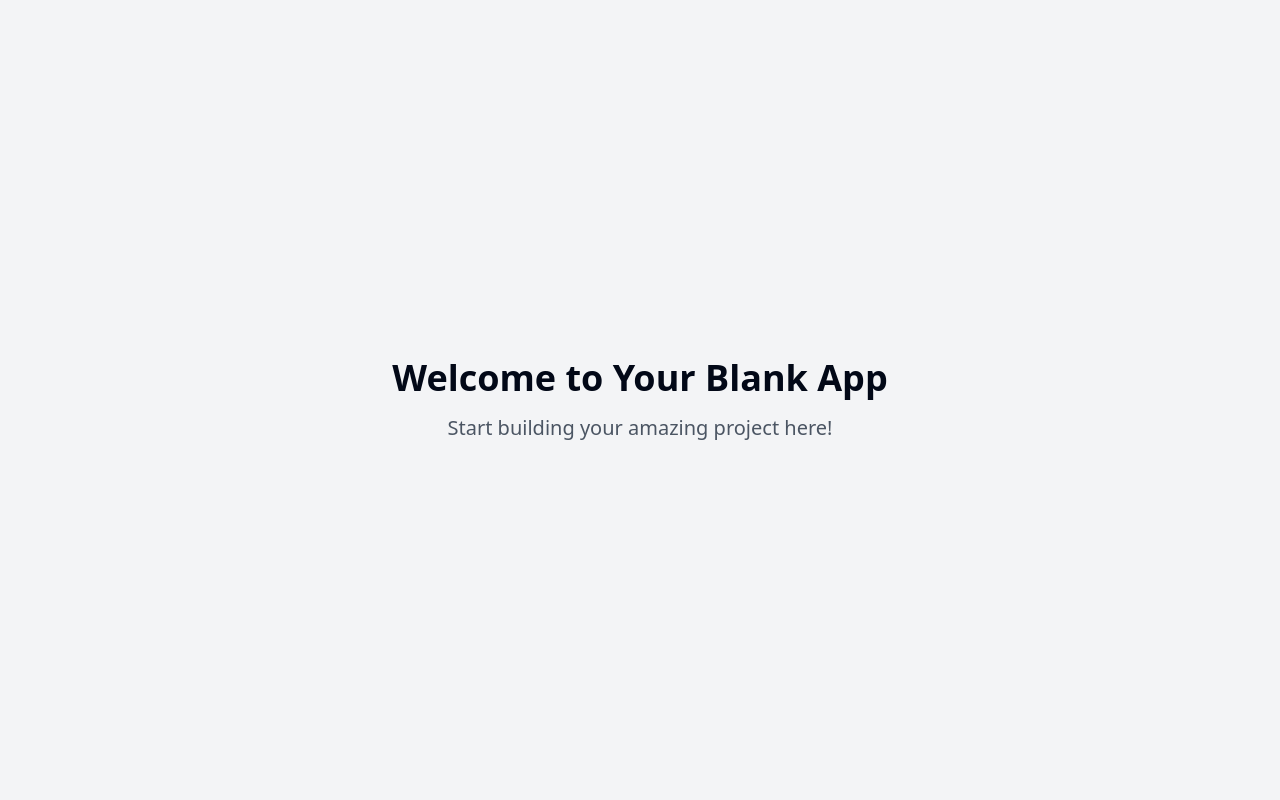
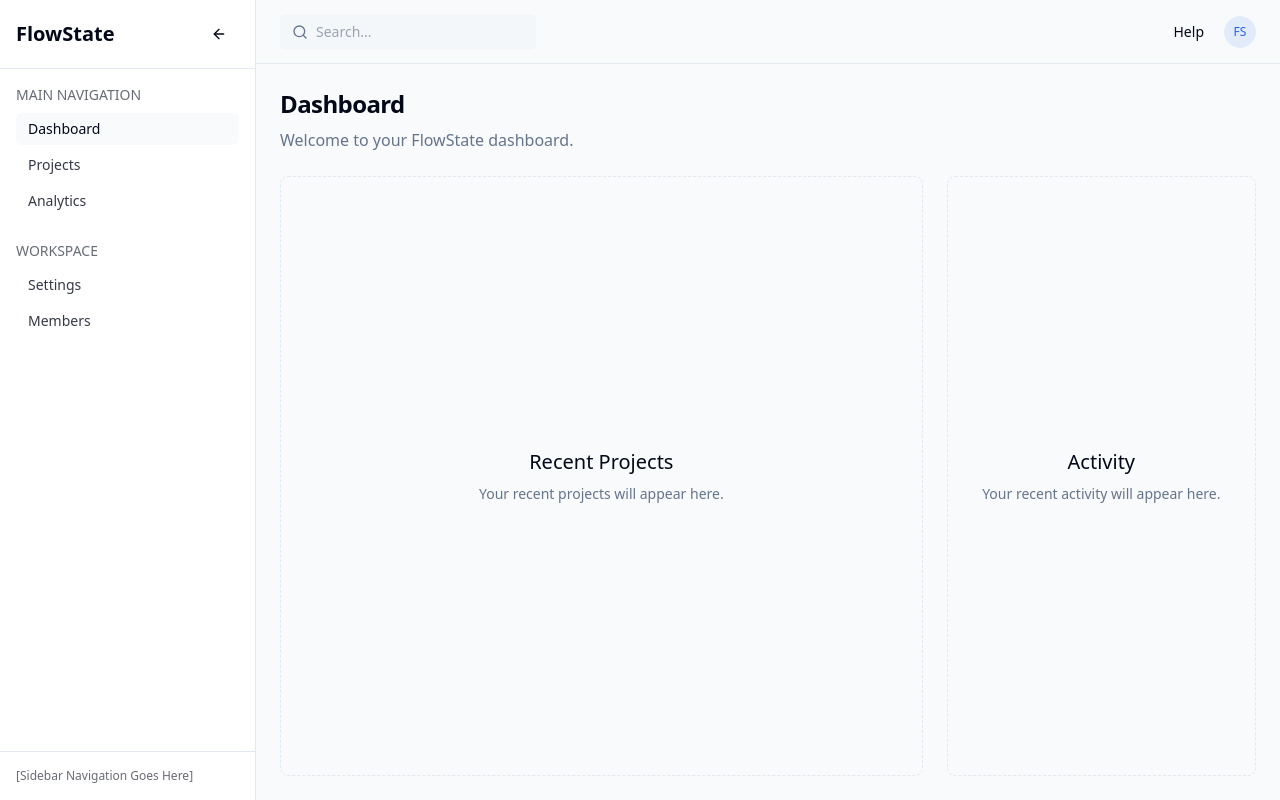
Before and after one commit to i3r4d/FlowState, a React (Vite) app: page / in a window 1280 px wide. Built offline with nearby package versions, Linux system fonts and the light colour scheme.

Commit message:
feat: Implement FlowState dashboard shell
Adds the basic structure for the FlowState dashboard, including a left sidebar, main content area, and optional header, all styled with Tailwind CSS.

```diff
--- /dev/null
+++ b/src/components/layout/DashboardLayout.tsx
@@ -0,0 +1,27 @@
+
+import React from 'react';
+import Sidebar from './Sidebar';
+import Header from './Header';
+import { cn } from "@/lib/utils";
+
+type DashboardLayoutProps = {
+  children: React.ReactNode;
+  className?: string;
+};
+
+const DashboardLayout: React.FC<DashboardLayoutProps> = ({ children, className }) => {
+  return (
+    <div className="flex h-screen bg-background text-foreground overflow-hidden">
+      <Sidebar />
+
+      <div className="flex-1 flex flex-col overflow-hidden">
+        <Header />
+        <main className={cn("flex-1 overflow-auto p-6", className)}>
+          {children}
+        </main>
+      </div>
+    </div>
+  );
+};
+
+export default DashboardLayout;
--- /dev/null
+++ b/src/components/layout/Header.tsx
@@ -0,0 +1,38 @@
+
+import React from 'react';
+import { Avatar, AvatarFallback } from "@/components/ui/avatar";
+import { Button } from "@/components/ui/button";
+import { Search } from "lucide-react";
+import { cn } from "@/lib/utils";
+
+type HeaderProps = {
+  className?: string;
+};
+
+const Header: React.FC<HeaderProps> = ({ className }) => {
+  return (
+    <header className={cn("h-16 border-b border-border flex items-center justify-between px-6", className)}>
+      <div className="flex items-center gap-4">
+        <div className="relative">
+          <Search className="h-4 w-4 absolute left-3 top-1/2 transform -translate-y-1/2 text-muted-foreground" />
+          <input
+            type="search"
+            placeholder="Search..."
+            className="h-9 w-64 rounded-md bg-secondary/50 px-9 text-sm focus:outline-none focus:ring-1 focus:ring-primary"
+          />
+        </div>
+      </div>
+
+      <div className="flex items-center gap-2">
+        <Button variant="ghost" size="sm" className="text-sm">
+          Help
+        </Button>
+        <Avatar className="h-8 w-8">
+          <AvatarFallback className="text-xs bg-primary/10 text-primary">FS</AvatarFallback>
+        </Avatar>
+      </div>
+    </header>
+  );
+};
+
+export default Header;
--- /dev/null
+++ b/src/components/layout/Placeholder.tsx
@@ -0,0 +1,31 @@
+
+import React from 'react';
+import { cn } from "@/lib/utils";
+
+type PlaceholderProps = {
+  title: string;
+  description?: string;
+  className?: string;
+};
+
+const Placeholder: React.FC<PlaceholderProps> = ({
+  title,
+  description,
+  className
+}) => {
+  return (
+    <div className={cn(
+      "h-full flex flex-col items-center justify-center p-6 rounded-lg border border-dashed border-border",
+      className
+    )}>
+      <div className="text-center max-w-md">
+        <h3 className="text-xl font-medium text-foreground mb-2">{title}</h3>
+        {description && (
+          <p className="text-sm text-muted-foreground">{description}</p>
+        )}
+      </div>
+    </div>
+  );
+};
+
+export default Placeholder;
--- /dev/null
+++ b/src/components/layout/Sidebar.tsx
@@ -0,0 +1,70 @@
+
+import React, { useState } from 'react';
+import { Button } from "@/components/ui/button";
+import { ArrowLeft, ArrowRight } from "lucide-react";
+import { cn } from "@/lib/utils";
+
+type SidebarProps = {
+  className?: string;
+};
+
+const Sidebar: React.FC<SidebarProps> = ({ className }) => {
+  const [collapsed, setCollapsed] = useState(false);
+
+  return (
+    <aside
+      className={cn(
+        "h-screen bg-sidebar border-r border-sidebar-border transition-all duration-300 flex flex-col",
+        collapsed ? "w-16" : "w-64",
+        className
+      )}
+    >
+      <div className="flex items-center justify-between p-4 border-b border-sidebar-border">
+        {!collapsed && <h1 className="text-xl font-semibold">FlowState</h1>}
+        <Button
+          variant="ghost"
+          size="sm"
+          className="ml-auto"
+          onClick={() => setCollapsed(!collapsed)}
+        >
+          {collapsed ? <ArrowRight size={18} /> : <ArrowLeft size={18} />}
+        </Button>
+      </div>
+
+      <div className="flex-1 overflow-auto p-4">
+        {collapsed ? (
+          <div className="flex flex-col items-center space-y-4">
+            <div className="w-8 h-8 rounded-md bg-sidebar-accent/50"></div>
+            <div className="w-8 h-8 rounded-md bg-sidebar-accent/50"></div>
+            <div className="w-8 h-8 rounded-md bg-sidebar-accent/50"></div>
+          </div>
+        ) : (
+          <div className="space-y-6">
+            <div className="space-y-2">
+              <h2 className="text-sm font-medium text-sidebar-foreground/60">MAIN NAVIGATION</h2>
+              <div className="space-y-1">
+                <div className="bg-sidebar-accent/50 h-8 rounded-md px-3 flex items-center text-sm">Dashboard</div>
+                <div className="h-8 rounded-md px-3 flex items-center text-sm text-sidebar-foreground/80">Projects</div>
+                <div className="h-8 rounded-md px-3 flex items-center text-sm text-sidebar-foreground/80">Analytics</div>
+              </div>
+            </div>
+
+            <div className="space-y-2">
+              <h2 className="text-sm font-medium text-sidebar-foreground/60">WORKSPACE</h2>
+              <div className="space-y-1">
+                <div className="h-8 rounded-md px-3 flex items-center text-sm text-sidebar-foreground/80">Settings</div>
+                <div className="h-8 rounded-md px-3 flex items-center text-sm text-sidebar-foreground/80">Members</div>
+              </div>
+            </div>
+          </div>
+        )}
+      </div>
+
+      <div className="p-4 border-t border-sidebar-border">
+        {!collapsed && <p className="text-xs text-sidebar-foreground/60">[Sidebar Navigation Goes Here]</p>}
+      </div>
+    </aside>
+  );
+};
+
+export default Sidebar;
--- a/src/index.css
+++ b/src/index.css
@@ -1,10 +1,11 @@
+
 @tailwind base;
 @tailwind components;
 @tailwind utilities;
 
 @layer base {
   :root {
-    --background: 0 0% 100%;
+    --background: 210 40% 98%;
     --foreground: 222.2 84% 4.9%;
 
     --card: 0 0% 100%;
@@ -13,7 +14,7 @@
     --popover: 0 0% 100%;
     --popover-foreground: 222.2 84% 4.9%;
 
-    --primary: 222.2 47.4% 11.2%;
+    --primary: 221.2 83.2% 53.3%;
     --primary-foreground: 210 40% 98%;
 
     --secondary: 210 40% 96.1%;
@@ -30,25 +31,18 @@
 
     --border: 214.3 31.8% 91.4%;
     --input: 214.3 31.8% 91.4%;
-    --ring: 222.2 84% 4.9%;
+    --ring: 221.2 83.2% 53.3%;
 
     --radius: 0.5rem;
 
-    --sidebar-background: 0 0% 98%;
-
-    --sidebar-foreground: 240 5.3% 26.1%;
-
-    --sidebar-primary: 240 5.9% 10%;
-
-    --sidebar-primary-foreground: 0 0% 98%;
-
-    --sidebar-accent: 240 4.8% 95.9%;
-
-    --sidebar-accent-foreground: 240 5.9% 10%;
-
-    --sidebar-border: 220 13% 91%;
-
-    --sidebar-ring: 217.2 91.2% 59.8%;
+    --sidebar-background: 0 0% 100%;
+    --sidebar-foreground: 222.2 84% 4.9%;
+    --sidebar-primary: 221.2 83.2% 53.3%;
+    --sidebar-primary-foreground: 210 40% 98%;
+    --sidebar-accent: 210 40% 96.1%;
+    --sidebar-accent-foreground: 222.2 47.4% 11.2%;
+    --sidebar-border: 214.3 31.8% 91.4%;
+    --sidebar-ring: 221.2 83.2% 53.3%;
   }
 
   .dark {
@@ -61,7 +55,7 @@
     --popover: 222.2 84% 4.9%;
     --popover-foreground: 210 40% 98%;
 
-    --primary: 210 40% 98%;
+    --primary: 217.2 91.2% 59.8%;
     --primary-foreground: 222.2 47.4% 11.2%;
 
     --secondary: 217.2 32.6% 17.5%;
@@ -78,15 +72,16 @@
 
     --border: 217.2 32.6% 17.5%;
     --input: 217.2 32.6% 17.5%;
-    --ring: 212.7 26.8% 83.9%;
-    --sidebar-background: 240 5.9% 10%;
-    --sidebar-foreground: 240 4.8% 95.9%;
-    --sidebar-primary: 224.3 76.3% 48%;
-    --sidebar-primary-foreground: 0 0% 100%;
-    --sidebar-accent: 240 3.7% 15.9%;
-    --sidebar-accent-foreground: 240 4.8% 95.9%;
-    --sidebar-border: 240 3.7% 15.9%;
-    --sidebar-ring: 217.2 91.2% 59.8%;
+    --ring: 224.3 76.3% 48%;
+
+    --sidebar-background: 222.2 47.4% 11.2%;
+    --sidebar-foreground: 210 40% 98%;
+    --sidebar-primary: 217.2 91.2% 59.8%;
+    --sidebar-primary-foreground: 222.2 47.4% 11.2%;
+    --sidebar-accent: 217.2 32.6% 17.5%;
+    --sidebar-accent-foreground: 210 40% 98%;
+    --sidebar-border: 217.2 32.6% 17.5%;
+    --sidebar-ring: 224.3 76.3% 48%;
   }
 }
 
--- a/src/pages/Index.tsx
+++ b/src/pages/Index.tsx
@@ -1,13 +1,34 @@
-// Update this page (the content is just a fallback if you fail to update the page)
+
+import React from 'react';
+import DashboardLayout from '@/components/layout/DashboardLayout';
+import Placeholder from '@/components/layout/Placeholder';
 
 const Index = () => {
   return (
-    <div className="min-h-screen flex items-center justify-center bg-gray-100">
-      <div className="text-center">
-        <h1 className="text-4xl font-bold mb-4">Welcome to Your Blank App</h1>
-        <p className="text-xl text-gray-600">Start building your amazing project here!</p>
+    <DashboardLayout>
+      <div className="h-full flex flex-col gap-6">
+        <div className="flex flex-col gap-2">
+          <h1 className="text-2xl font-semibold tracking-tight">Dashboard</h1>
+          <p className="text-muted-foreground">Welcome to your FlowState dashboard.</p>
+        </div>
+
+        <div className="grid grid-cols-1 lg:grid-cols-3 gap-6 flex-1">
+          <div className="lg:col-span-2 flex flex-col gap-6">
+            <Placeholder
+              title="Recent Projects"
+              description="Your recent projects will appear here."
+            />
+          </div>
+          <div className="flex flex-col gap-6">
+            <Placeholder
+              title="Activity"
+              description="Your recent activity will appear here."
+              className="flex-1"
+            />
+          </div>
+        </div>
       </div>
-    </div>
+    </DashboardLayout>
   );
 };
 
--- a/tailwind.config.ts
+++ b/tailwind.config.ts
@@ -1,3 +1,4 @@
+
 import type { Config } from "tailwindcss";
 
 export default {
```
